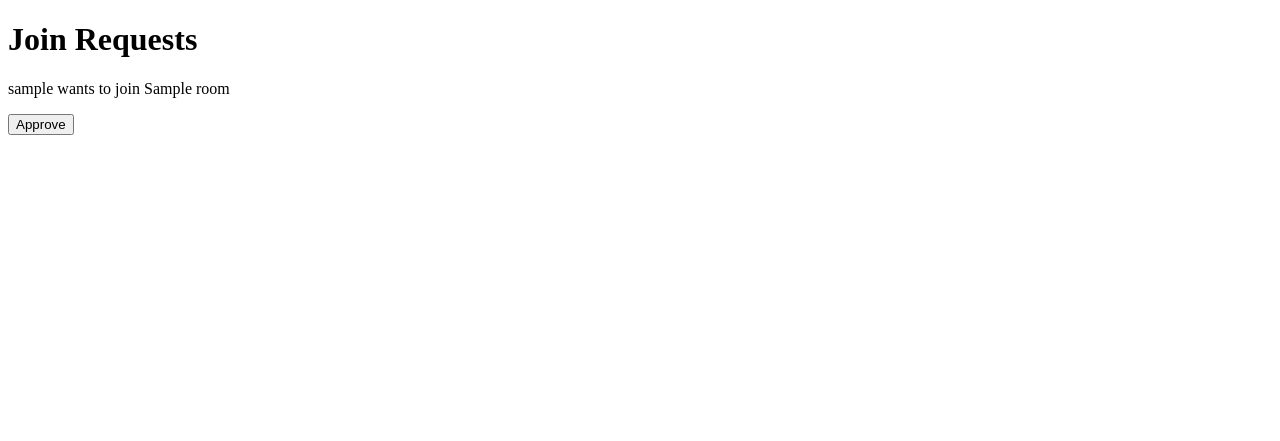
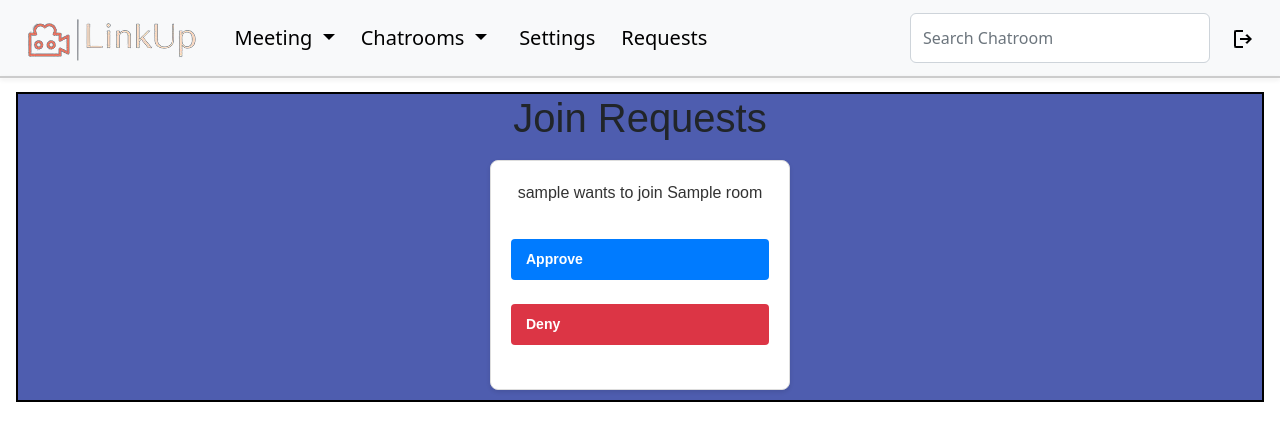
Before and after one commit to alpha-hexor/LinkUp, a Flask app: page /view_requests in a window 1280 px wide. Shown: the top 441 px of the page. Run offline with Flask 3, Linux system fonts and the light colour scheme; a user stored in the database is signed in; tables that the repository leaves empty hold one stand-in row (values such as "Sample post"); parts of the project's set-up code (start-up, migrations or seed data) failed here and were passed over.

Commit message:
req page added

```diff
--- a/app.py
+++ b/app.py
@@ -263,6 +263,24 @@ def approve_join(request_id):
     db.session.commit()
 
     return render_template('chat.html', message="User has been added to the room successfully")
+@app.route("/deny_join/<int:request_id>", methods=["POST"])
+@login_required
+def deny_join(request_id):
+    join_request = JoinRequest.query.get(request_id)
+    if not join_request:
+        return render_template('chat.html', message="Error: join request not found")
+
+    room = ChatRoom.query.get(join_request.room_id)
+    if room.admin_id != current_user.id:
+        return render_template('chat.html', message="Error: you are not the admin of this room")
+
+    # Approve the join request
+    user = User.query.get(join_request.user_id)  # Retrieve the requesting user
+    #user.rooms.append(room)  # Add the requesting user to the room
+    db.session.delete(join_request)
+    db.session.commit()
+
+    return render_template('chat.html', message="User request denied")
 @app.route("/view_requests")
 @login_required
 def view_requests():
--- /dev/null
+++ b/static/css/request.css
@@ -0,0 +1,67 @@
+.request-container body, .request-container html{
+    margin: 0;
+    padding: 0;
+    height: 100%;
+    font-family: Arial, sans-serif;
+    background-color: #4e5daf;
+}
+
+main {
+    display: flex;
+    flex-direction: column;
+    align-items: center;
+    justify-content: center;
+    min-height: 80vh;
+    background-color: #cebaba;
+  }
+
+  .request-container {
+    text-align: center;
+    border: 2px solid black;
+    height: 100%;
+    font-family: Arial, sans-serif;
+    background-color: #4e5daf;
+
+    margin: 1em;
+  }
+
+  .request-card {
+    background-color: #fff;
+    border: 1px solid #ddd;
+    border-radius: 8px;
+    padding: 20px;
+    margin: 10px;
+    box-shadow: 0 2px 4px rgba(0, 0, 0, 0.1);
+    width: 300px;
+    text-align: center;
+    display: inline-block;
+  }
+
+  .request-card p {
+    margin: 0 0 10px;
+    font-size: 16px;
+    color: #333;
+  }
+
+  .request-card form {
+    display: inline-block;
+    margin: 0 5px;
+  }
+
+  .request-card button {
+    background-color: #007bff;
+    color: white;
+    border: none;
+    border-radius: 4px;
+    padding: 10px 15px;
+    cursor: pointer;
+    font-size: 14px;
+  }
+
+  .request-card button.deny {
+    background-color: #dc3545;
+  }
+
+  .request-card button:hover {
+    opacity: 0.9;
+  }
--- a/templates/base.html
+++ b/templates/base.html
@@ -9,6 +9,7 @@
     <link rel="stylesheet" href="{{ url_for('static', filename='css/chat.css') }}" />
     <link rel="stylesheet" href="{{ url_for('static', filename='css/chat_window.css') }}" />
     <link rel="stylesheet" href="{{ url_for('static', filename='css/settings.css') }}" />
+    <link rel="stylesheet" href="{{ url_for('static', filename='css/request.css') }}" />
     <link href="https://cdn.jsdelivr.net/npm/bootstrap@5.2.3/dist/css/bootstrap.min.css" rel="stylesheet"
         integrity="sha384-rbsA2VBKQhggwzxH7pPCaAqO46MgnOM80zW1RWuH61DGLwZJEdK2Kadq2F9CUG65"
         crossorigin="anonymous">
--- a/templates/request.html
+++ b/templates/request.html
@@ -1,16 +1,18 @@
-<!DOCTYPE html>
-<html lang="en">
-<head>
-    <meta charset="UTF-8">
-    <title>Join Requests</title>
-</head>
-<body>
+{% extends 'base.html' %}
+
+{% block content %}
+<div class="request-container">
     <h1>Join Requests</h1>
     {% for request in join_requests %}
+    <div class="request-card">
         <p>{{ request.user.username }} wants to join {{ request.room.name }}</p>
-        <form action="{{ url_for('approve_join', request_id=request.id) }}" method="post">
+        <form action="{{ url_for('approve_join', request_id=request.id) }}" method="post" style="display:inline;">
             <button type="submit">Approve</button>
         </form>
+        <form action="{{ url_for('deny_join', request_id=request.id) }}" method="post" style="display:inline;">
+            <button type="submit" class="deny">Deny</button>
+        </form>
+    </div>
     {% endfor %}
-</body>
-</html>
+</div>
+{% endblock %}
```
